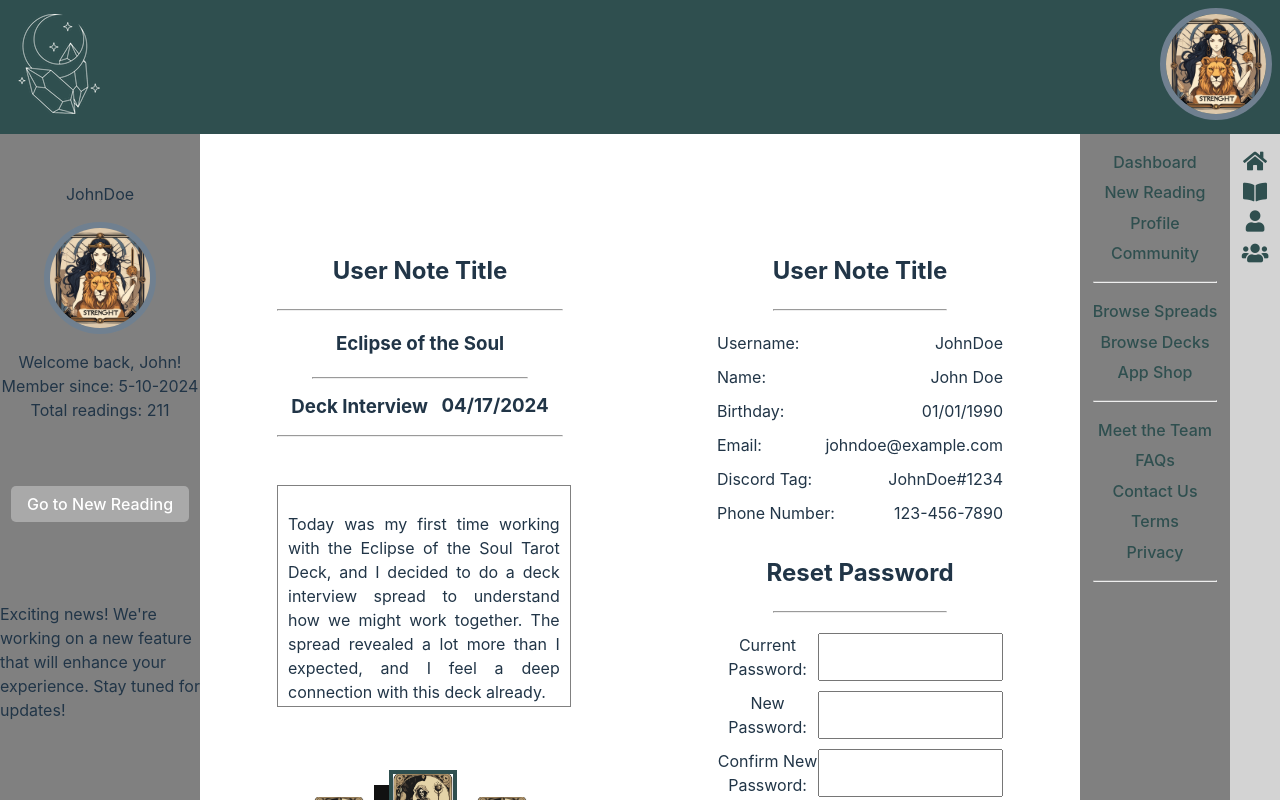
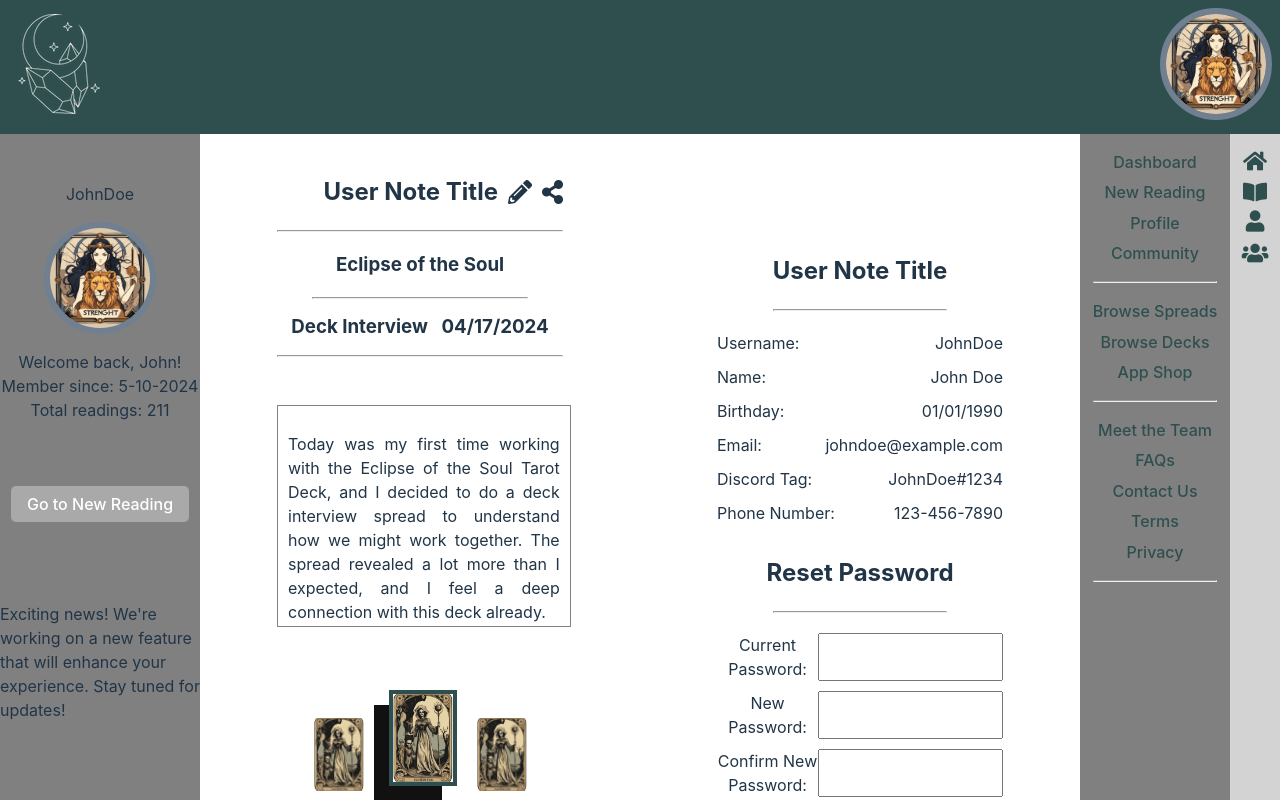
Before and after one commit to AndreaRene/router_testing, a React (Vite) app: page /reading in a window 1280 px wide. Shown: the top 800 px of the page. Built offline with nearby package versions, Linux system fonts and the light colour scheme.

Commit message:
additions to journal entry left component styling

```diff
--- a/src/Pages/JournalEntry/JournalLeft.jsx
+++ b/src/Pages/JournalEntry/JournalLeft.jsx
@@ -2,10 +2,22 @@ import CardFront from '../../assets/00_Cursed_Fool.jpg';
 
 const JournalLeft = () => {
     return (
-        <section style={ { width: '50%', height: '80%', display: 'flex', justifyContent: 'center' } }>
+        <section style={ { width: '50%', height: '100%', display: 'flex', flexDirection: 'column', justifyContent: 'center', alignItems: 'center' } }>
             <section style={ { width: '65%', textAlign: 'center', padding: '20px' } }>
                 <div style={ { textAlign: 'center' } }>
-                    <h2>User Note Title</h2>
+                    <h2 style={ { display: 'flex', alignItems: 'center', justifyContent: 'center', whiteSpace: 'nowrap' } }>
+                        {/* Invisible spacer to balance the flex space */ }
+                        <div style={ { flex: 1 } }></div>
+
+                        {/* The title text */ }
+                        <span style={ { flexShrink: 0 } }>User Note Title</span>
+
+                        {/* Icons container */ }
+                        <div style={ { flex: 1, display: 'flex', justifyContent: 'flex-end' } }>
+                            <i className="fas fa-pencil-alt" style={ { marginLeft: '10px' } }></i>
+                            <i className="fas fa-share-alt" style={ { marginLeft: '10px' } }></i>
+                        </div>
+                    </h2>
                     <hr />
                     <h3>Eclipse of the Soul</h3>
                     <hr style={ { width: '75%' } } />
@@ -20,12 +32,16 @@ const JournalLeft = () => {
                     <p>Today was my first time working with the Eclipse of the Soul Tarot Deck, and I decided to do a deck interview spread to understand how we might work together. The spread revealed a lot more than I expected, and I feel a deep connection with this deck already.</p>
                     <p>After this reading, I feel a profound sense of anticipation and curiosity. This deck appears to be straightforward and honest, capable of guiding significant personal transformations. It seems like it will be an excellent companion for my spiritual journey and personal development. I look forward to exploring with the deck and uncovering the insights it holds. The spread not only introduced the deck's capabilities but also set the tone for what I can expect in future readings.</p>
                 </div>
+                <div>
                     <img src={ CardFront } style={ { width: '50px', margin: '10px' } } />
                     <img src={ CardFront } style={ { width: '60px', margin: '15px 10px 15px 15px', border: '4px solid darkslategrey', boxShadow: '-15px 15px #111111' } } />
                     <img src={ CardFront } style={ { width: '50px', margin: '10px' } } />
+                </div>
+                <div>
                     <img src={ CardFront } style={ { width: '50px', margin: '10px' } } />
                     <img src={ CardFront } style={ { width: '50px', margin: '10px' } } />
                     <img src={ CardFront } style={ { width: '50px', margin: '10px' } } />
+                </div>
             </section>
 
         </section>
```
Lines whose indentation alone changed are shown as unchanged.
